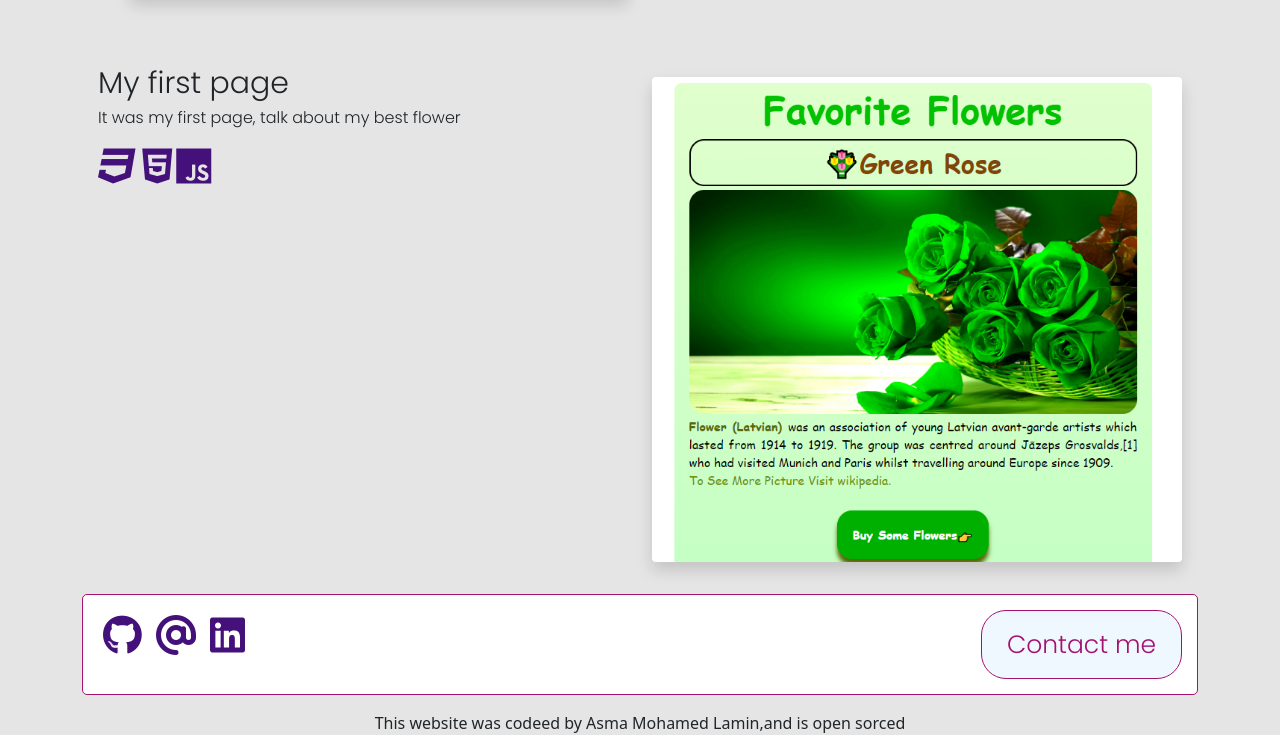
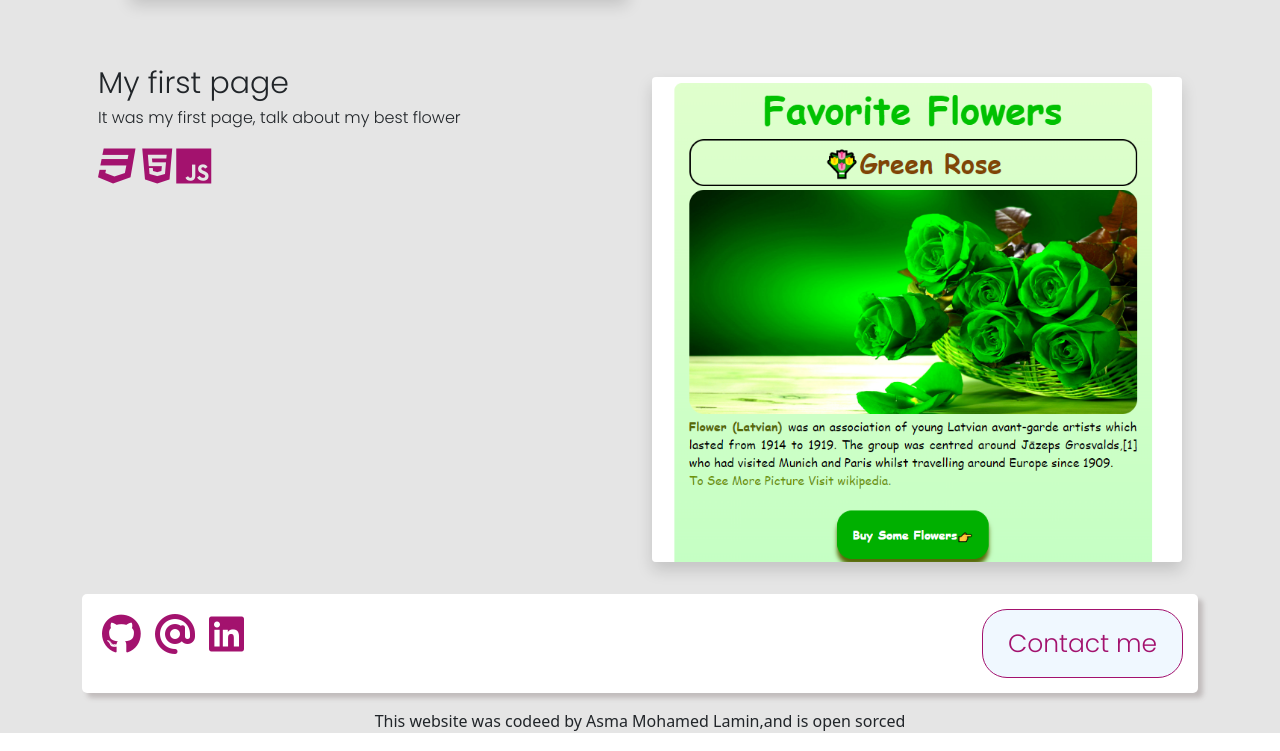
Before and after one commit to Asma710/portfolio-project, a plain HTML site: page index.html in a window 1280 px wide. Shown: the part 1359-2110 px from the top of the page. Drawn offline with nearby package versions, Linux system fonts and the light colour scheme; a web font is replaced by a local one.

Commit message:
added a shadow to the button

```diff
--- a/src/portfilo.css
+++ b/src/portfilo.css
@@ -48,17 +48,18 @@ h4 {
   font-weight: 500;
 }
 .icon-color {
-  color: #44107a;
+  color: var(--second-color);
   font-size: 40px;
 }
 .contact {
   display: flex;
   justify-content: space-between;
-  border: 1px solid #a3126e;
+  border: none;
   border-radius: 5px;
   padding: 15px;
   margin-top: 35px;
   background: white;
+  box-shadow: 5px 5px 5px rgb(193, 188, 188);
 }
 .contact i {
   transition: var(--transition);
```
